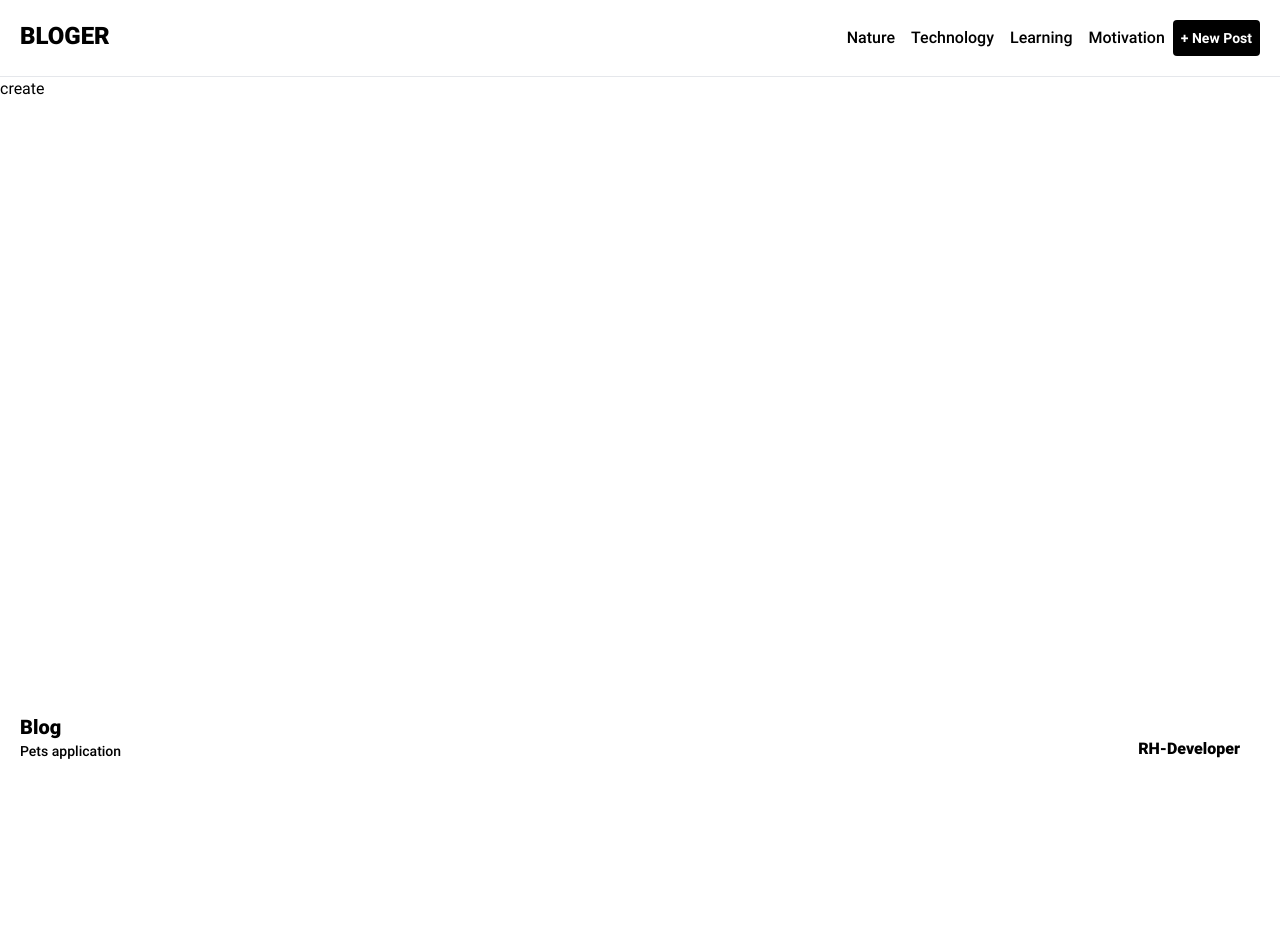
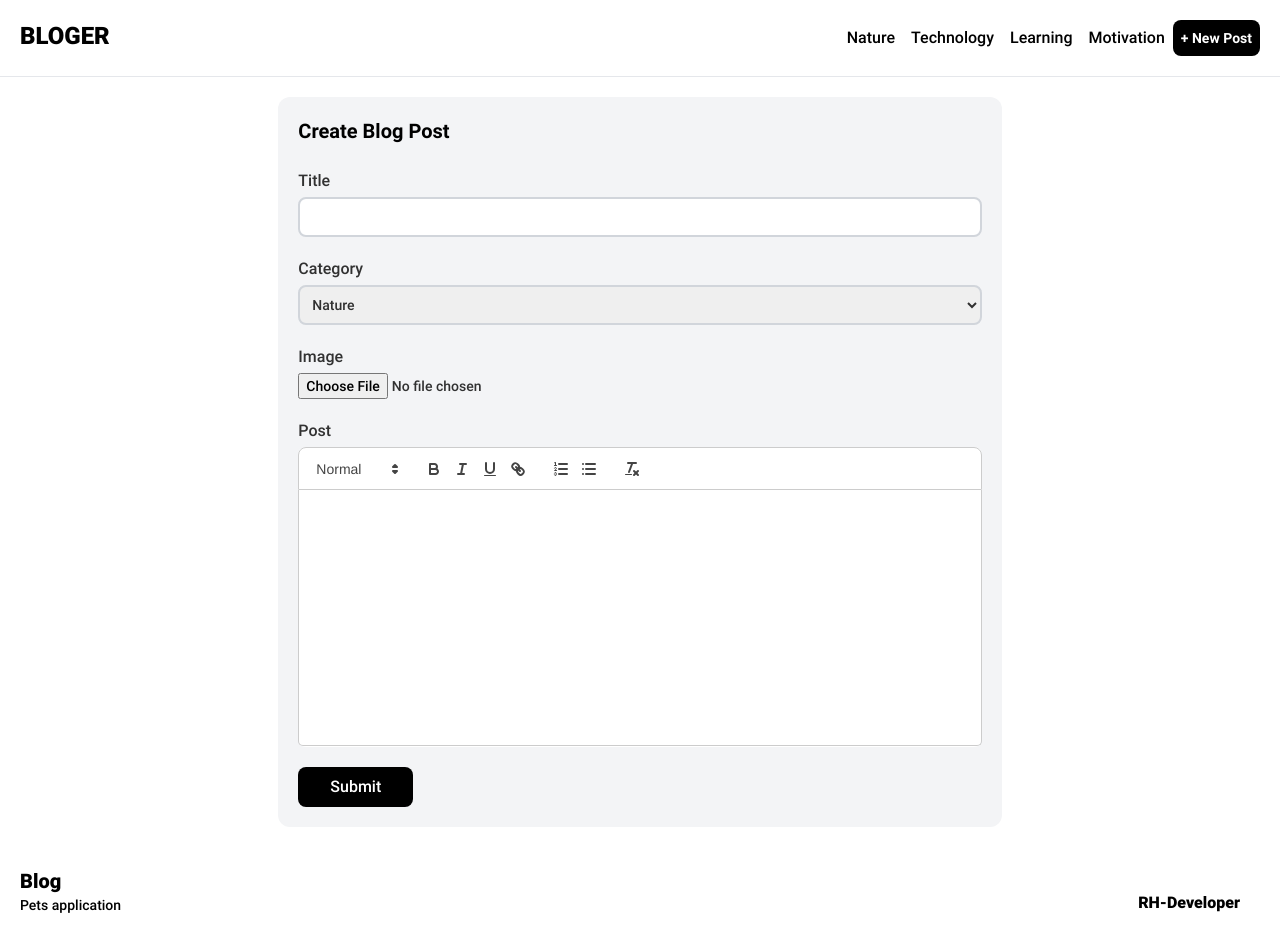
Before and after one commit to rh-pr/blog, a React (Vite) app in the folder frontend/: page /createBlog in a window 1280 px wide. Before the commit the page ends 800 px from the top, so only its background shows below. Built offline with nearby package versions, Linux system fonts and the light colour scheme.

Commit message:
add quill

```diff
--- a/frontend/package.json
+++ b/frontend/package.json
@@ -15,6 +15,7 @@
     "react-dom": "^18.3.1",
     "react-icon": "^1.0.0",
     "react-icons": "^5.4.0",
+    "react-quill": "^2.0.0",
     "react-router-dom": "^7.1.1"
   },
   "devDependencies": {
--- a/frontend/src/App.css
+++ b/frontend/src/App.css
@@ -8,3 +8,15 @@
 body {
   overflow-x: hidden;
 }
+
+.ql-toolbar {
+
+  border-top-left-radius: 8px;
+  border-top-right-radius: 8px;
+  padding: 5px;
+}
+
+.ql-container {
+  border-bottom-right-radius: 5px;
+  border-bottom-left-radius: 5px;
+}
--- a/frontend/src/components/layout/Header.tsx
+++ b/frontend/src/components/layout/Header.tsx
@@ -32,7 +32,7 @@ function Header() {
                     return <li key={`men-${ind}`}><Link className="p-2 font-medium" to={el.path}>{el.text}</Link></li>
                 })}
             </ul>
-            <button className="text-white bg-black px-2 py-2 rounded text-sm font-bold">
+            <button className="text-white bg-black px-2 py-2 rounded-lg text-sm font-bold">
                 <Link to={'/'}>+ New Post</Link>
             </button>
         </div>
@@ -44,7 +44,7 @@ function Header() {
                     return <li key={`men-${ind}`}><Link className="p-2 font-medium" to={el.path}>{el.text}</Link></li>
                 })}
             </ul>
-            <button className="text-white bg-black px-2 py-2 rounded text-sm font-bold">
+            <button className="text-white bg-black px-2 py-2 rounded-lg text-sm font-bold">
                 <Link to={'/'}>+ New Post</Link>
             </button>
             </div>}
--- a/frontend/src/pages/CreateBlog.tsx
+++ b/frontend/src/pages/CreateBlog.tsx
@@ -1,9 +1,34 @@
+import { useState } from 'react';
+import ReactQuill from 'react-quill';
+import 'react-quill/dist/quill.snow.css';
 
 
 function CreateBlog() {
+  const [postContent, setPostContent] = useState<string>('');
+
   return (
-    <div>
-      create
+    <div className="flex w-full px-5 py-5  justify-center items-center font-roboto shadow-2xl">
+      <div className="flex flex-col items-center bg-gray-100 rounded-xl p-5 w-7/12">
+        <h1 className="text-xl font-bold text-start w-full pb-6">Create Blog Post</h1>
+        <form className="w-full flex flex-col items-start gap-1 font-medium text-black/80 ">
+            <label htmlFor="text">Title</label>
+            <input className="w-full h-10 rounded-lg px-4 focus:border-color-whyte border-2 border-gray-300 focus:outline-none focus:border-gray-400 focus:shadow-md text-sm" type="text" name="text" id="text" />
+            <label className="pt-4" htmlFor="category">Category</label>
+            <select className="w-full h-10 rounded-lg px-2 focus:border-color-whyte border-2 border-gray-300 focus:outline-none focus:border-gray-400 focus:shadow-md text-sm" name="category" id="category">
+              <option value="Nature">Nature</option>
+              <option value="Technology">Technology</option>
+              <option value="Learning">Learning</option>
+              <option value="Motivation">Motivation</option>
+            </select>
+            <label className="pt-4"  htmlFor="image">Image</label>
+            <input className="text-sm " type="file" name="image" id="image" />
+            <label className="pt-4"  htmlFor="post">Post</label>
+            {/* <textarea  name="post" id="post"> </textarea> */}
+            <ReactQuill className='bg-white w-full text-start h-[300px] pb-11 bg-white rounded-lg' theme="snow" value={postContent} onChange={(e:string) => setPostContent(e)} />
+
+            <button className="mt-4 text-white bg-black px-8 py-2 rounded-lg" type="submit">Submit</button>
+        </form>
+      </div>
     </div>
   )
 }
```
Also changed, not shown: 1 other file (tests, documents, lock files or other folders).
